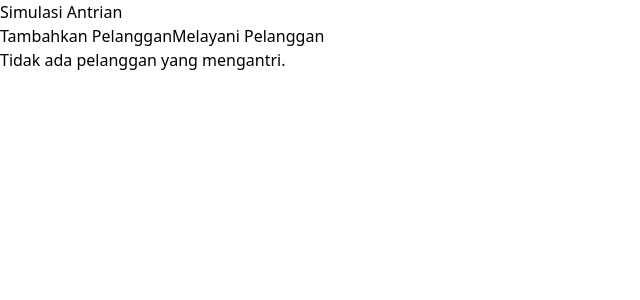
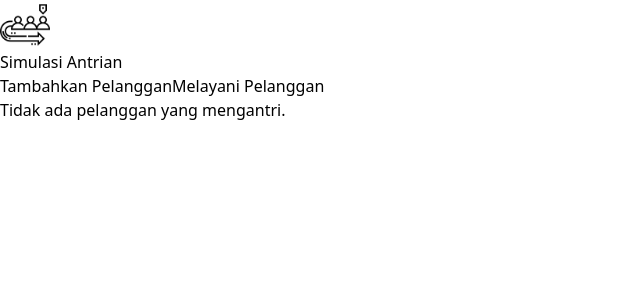
Before and after one commit to Azzaxy1/queue-simulator, a React (Vite) app: page / in a window 1280 px wide. Shown: the top 300 px of the page, without its empty margins (0-640 px from the left). Built offline with nearby package versions, Linux system fonts and the light colour scheme.

Commit message:
feat: add image queue in title app

```diff
--- a/src/QueueSimulator.tsx
+++ b/src/QueueSimulator.tsx
@@ -1,6 +1,7 @@
 import React, { useEffect, useState } from "react";
 import Customer from "./assets/user.png";
 import Swal from "sweetalert2";
+import QueueImg from "./assets/queue.png";
 
 interface Customer {
   id: number;
@@ -60,7 +61,10 @@ const QueueSimulator: React.FC = () => {
 
   return (
     <div className="max-w-lg p-6 mx-auto space-y-4 bg-white shadow-lg rounded-xl">
-      <h1 className="text-2xl font-bold">Simulasi Antrian</h1>
+      <div className="flex flex-col items-center">
+        <img width={50} src={QueueImg} />
+        <h1 className="text-3xl font-bold">Simulasi Antrian</h1>
+      </div>
       <div className="space-y-2">
         <button
           onClick={addCustomer}
```
Also changed, not shown: src/assets/queue.png (added).
